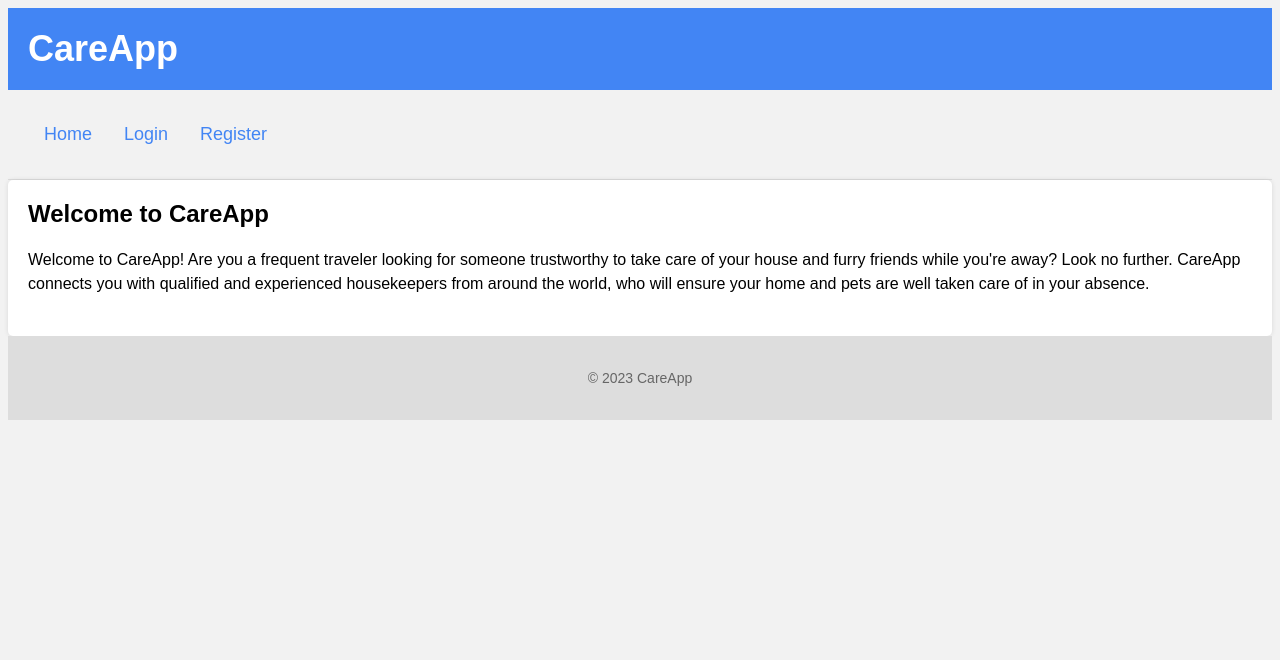
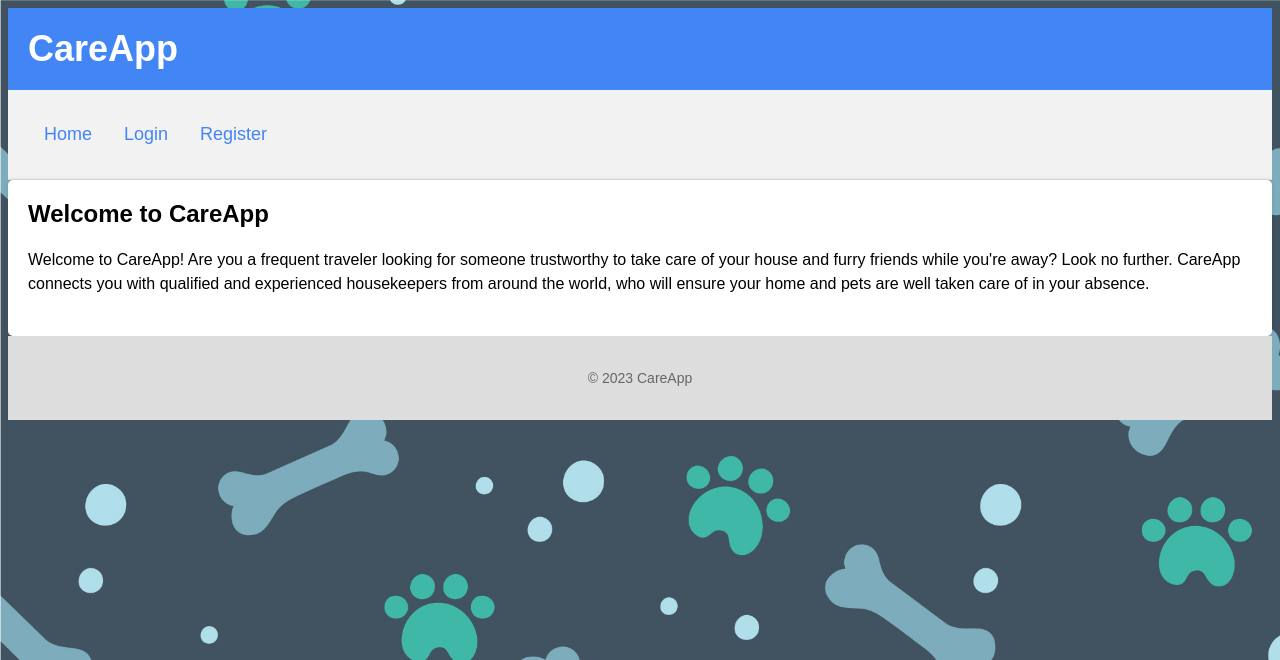
Before and after one commit to joaquinhojman/75.44-AyCdPI1-TP, a FastAPI app: page / in a window 1280 px wide. Shown: the top 660 px of the page. Run offline with FastAPI, Linux system fonts and the light colour scheme.

Commit message:
Avatar picture, background and validate dates to rate

```diff
--- a/src/static/index.css
+++ b/src/static/index.css
@@ -1,6 +1,7 @@
 /* Google-style index page */
 body {
-  background-color: #f2f2f2;
+  background-image: url('OPSEG70.jpg');
+  background-size: cover;
   font-family: Arial, sans-serif;
 }
 
--- a/src/static/login.css
+++ b/src/static/login.css
@@ -1,4 +1,9 @@
 /* Google-style login box */
+body {
+  background-image: url('OPSEG70.jpg');
+  background-size: cover;
+}
+
 .login-box {
   margin: 20px auto;
   width: 400px;
@@ -6,6 +11,7 @@
   border-radius: 5px;
   padding: 20px;
   box-shadow: 0 0 5px rgba(0, 0, 0, 0.1);
+  background-color: #fff;
 }
 
 .login-box h1 {
--- a/src/static/my_home.css
+++ b/src/static/my_home.css
@@ -14,7 +14,8 @@
     font-size: 16px;
     line-height: 1.5;
     color: #333;
-    background-color: #f5f5f5;
+    background-image: url('OPSEG70.jpg');
+    background-size: cover;
   }
 
   /* Encabezado */
--- a/src/templates/applications.html
+++ b/src/templates/applications.html
@@ -46,6 +46,7 @@
         <li class="house">
             <div style="display: flex; margin-top:1rem;">
             <label><b>Aplicante:  &nbsp;</b></label> <p>{{ application[0] }}</p> </div>
+            <img src="{{ application[7] }}" class="imagen-circular">
             <div style="display: flex;">
             {% if application[2] != None %}
                 <label>Description:  &nbsp;</label> <p>{{ application[2] }}</p>
@@ -72,7 +73,7 @@
             </ul>
             {% else %}
             <label>Mean rating:  &nbsp;</label>
-            <p>User has not been ratings yet</p>
+            <p>User has not been rated yet</p>
             {% endif %}
             <div style="display: flex;">
             <a onclick="accept_application('{{ application[1] }}')">
--- a/src/templates/applications_confirmed.html
+++ b/src/templates/applications_confirmed.html
@@ -30,6 +30,7 @@
                 <label>Aplicante:</label>
                 {{ user.username }}
             </div>
+            <img src="{{ user.photo_url }}" class="imagen-circular">
             {% if user.country != None %}
                 <div class="description">
                     <label>Country:</label>
@@ -49,6 +50,8 @@
             </div>
             {% endif %}
         </form>
+
+        {% if show_rating == True %}
         <form method="POST" action="{{ url_for('rate_applicant', user_id=user.user_id, house_id=house_id) }}">
             <label for="rating">Rating:</label>
             <div class="rate">
@@ -91,5 +94,7 @@
             {% endif %}
             <button type="submit">Rate your applicant!</button>
         </form>
+        {% endif %}
+
     </div>
 </body>
--- a/src/templates/view_my_applications.html
+++ b/src/templates/view_my_applications.html
@@ -39,7 +39,7 @@
                         </div>
                     </li>
 
-                    {% if application[0] == True %}
+                    {% if application[0] == True and application[8] == True %}
                         <form method="POST" action="{{ url_for('rate_home',  house_id=application[5]) }}">
                             <label for="rating">Rating:</label>
                             <div class="rate">
```
Also changed, not shown: src/application.py (+7 -2 lines), src/home.py (+5 -2 lines), src/static/home2.css (+9 -1 lines), src/static/house_details.css (+10 -1 lines), src/templates/profile.html (+8 -0 lines), src/static/OPSEG70.jpg (added).
